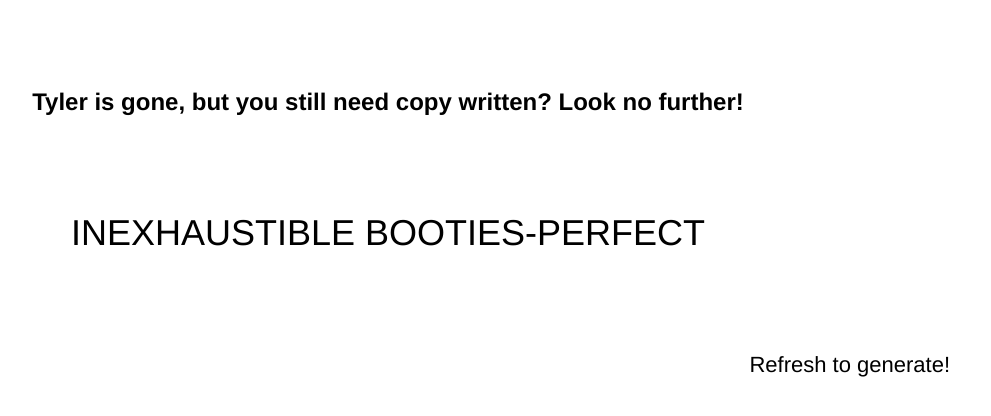
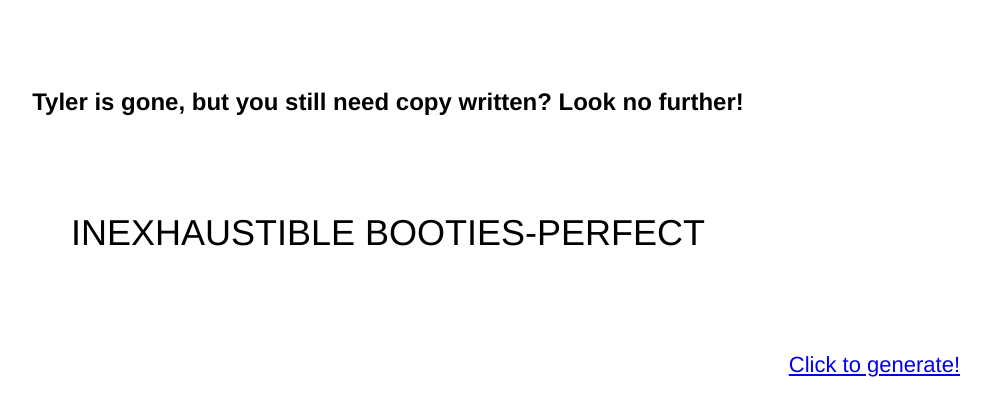
Before and after one commit to kathrynemary/copy-machine, a plain HTML site: page index.html in a window 1280 px wide. Shown: the whole page, without its empty margins (252-1243 px from the left). Drawn offline with Linux system fonts and the light colour scheme.

Commit message:
Edited refresh link

```diff
--- a/index.html
+++ b/index.html
@@ -106,13 +106,13 @@ document.write(item1[a] + item2[b] + item3[c]);
      }
 generator();
 </script>
-</i></p>
+</p>
 
 <div style="height: 40px;">
 </div>
 
-<p style="font-size: 22px; margin-right: 70px; text-align: right;">
-Refresh to generate!
+<p style="font-size: 22px; margin-right: 60px; text-align: right;">
+<a href="http://kathrynemary.github.io/copy-machine/">Click to generate!</a>
 </p>
 
 </body>
```
